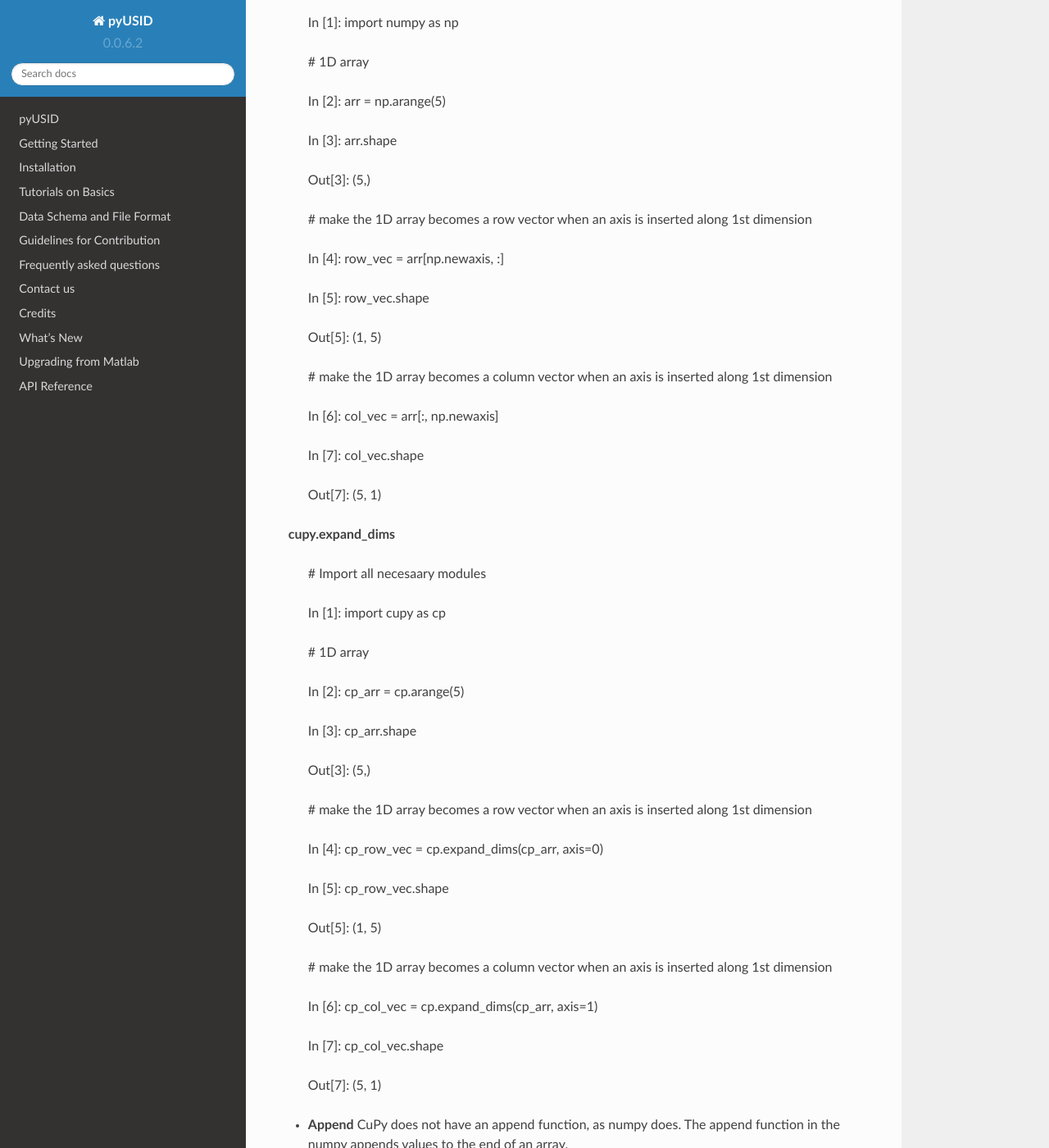
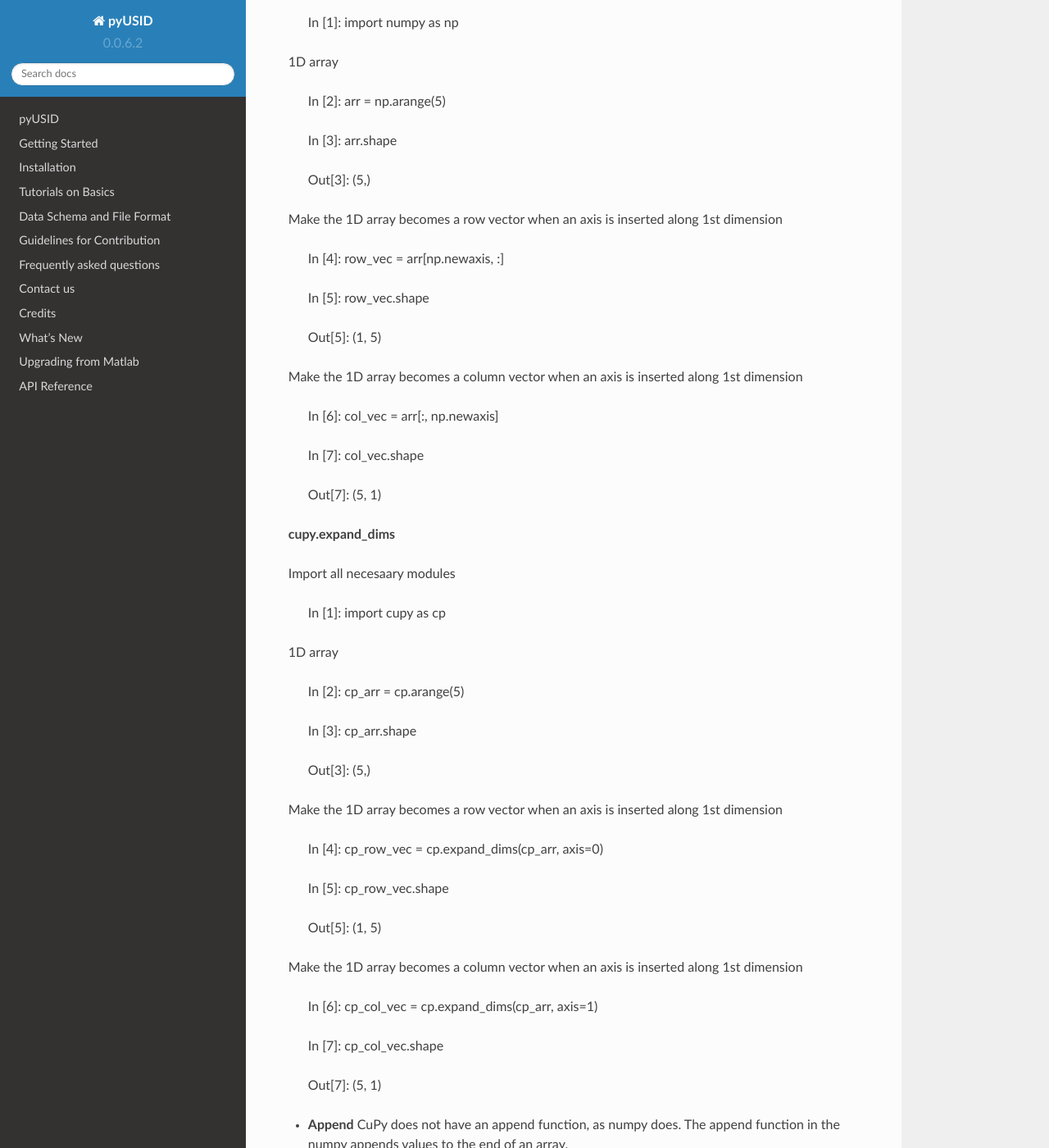
Before and after one commit to pycroscopy/pyUSID, a Sphinx documentation site: the page built from docs/cpu_to_gpu.rst, in a window 1280 px wide and 1400 px high, scrolled down 648 px. Shown: the whole window at 82% size. Built offline with Sphinx 7.4.7 and the Read the Docs theme 2.0.0, drawn with Linux system fonts in a browser that asks for light colours; pages that are not in the unit, such as notebooks, are missing from menus; some of the changed text lies outside the part shown.

Commit message:
Restructured comments

```diff
--- a/docs/cpu_to_gpu.rst
+++ b/docs/cpu_to_gpu.rst
@@ -12,11 +12,11 @@ The following is an example of how numpy's neawaxis function and how to use cupy
 
 **numpy.newaxis**
 
-  # Import all necesaary modules
+Import all necesaary modules
 
   In [1]: import numpy as np
 
-  # 1D array
+1D array
 
   In [2]: arr = np.arange(5)
 
@@ -24,7 +24,7 @@ The following is an example of how numpy's neawaxis function and how to use cupy
 
   Out[3]: (5,)
 
-  # make the 1D array becomes a row vector when an axis is inserted along 1st dimension
+Make the 1D array becomes a row vector when an axis is inserted along 1st dimension
 
   In [4]: row_vec = arr[np.newaxis, :]
 
@@ -32,7 +32,7 @@ The following is an example of how numpy's neawaxis function and how to use cupy
 
   Out[5]: (1, 5)
 
-  # make the 1D array becomes a column vector when an axis is inserted along 1st dimension
+Make the 1D array becomes a column vector when an axis is inserted along 1st dimension
 
   In [6]: col_vec = arr[:, np.newaxis]
 
@@ -43,11 +43,11 @@ The following is an example of how numpy's neawaxis function and how to use cupy
 
 **cupy.expand_dims**
 
-  # Import all necesaary modules
+Import all necesaary modules
 
   In [1]: import cupy as cp
 
-  # 1D array
+1D array
 
   In [2]: cp_arr = cp.arange(5)
 
@@ -55,7 +55,7 @@ The following is an example of how numpy's neawaxis function and how to use cupy
 
   Out[3]: (5,)
 
-  # make the 1D array becomes a row vector when an axis is inserted along 1st dimension
+Make the 1D array becomes a row vector when an axis is inserted along 1st dimension
 
   In [4]: cp_row_vec = cp.expand_dims(cp_arr, axis=0)
 
@@ -63,7 +63,7 @@ The following is an example of how numpy's neawaxis function and how to use cupy
 
   Out[5]: (1, 5)
 
-  # make the 1D array becomes a column vector when an axis is inserted along 1st dimension
+Make the 1D array becomes a column vector when an axis is inserted along 1st dimension
 
   In [6]: cp_col_vec = cp.expand_dims(cp_arr, axis=1)
 
```
